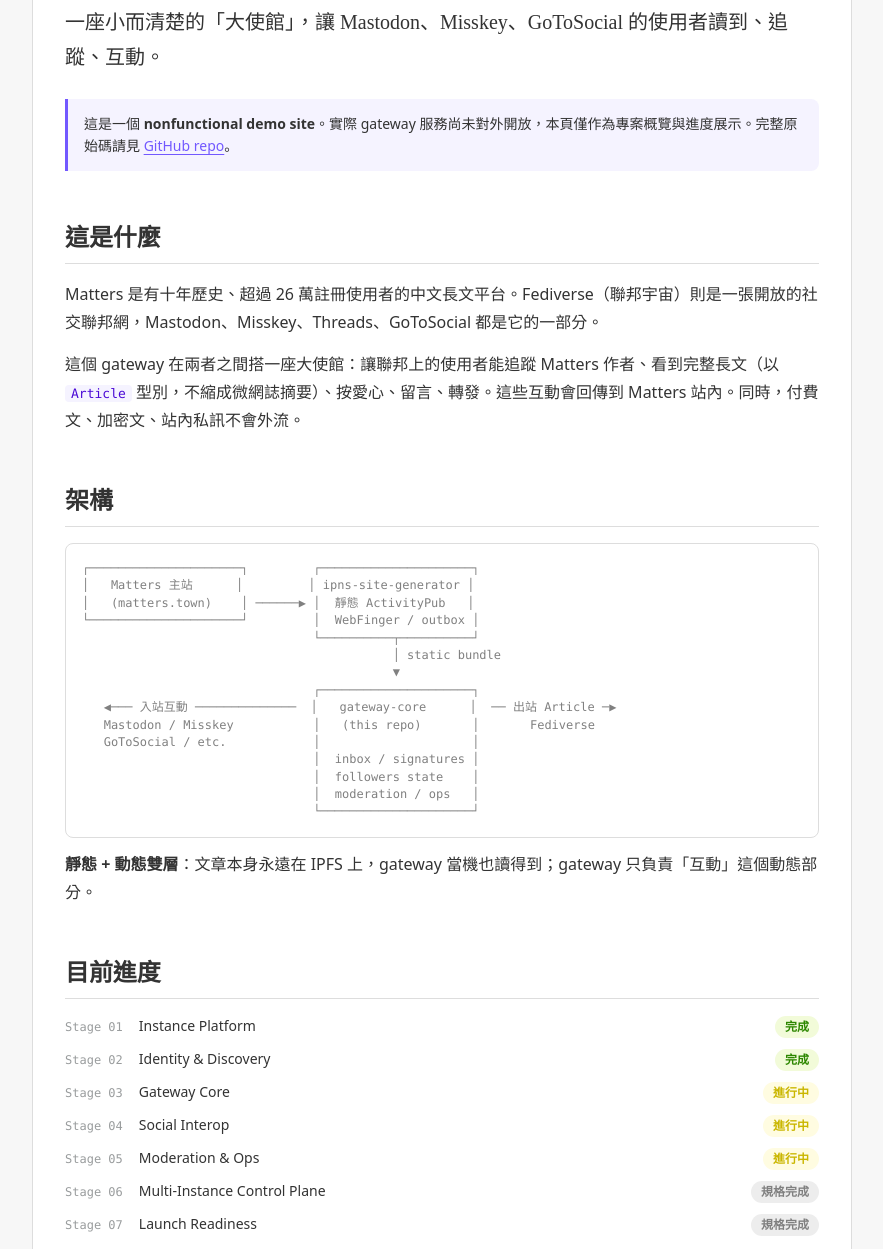
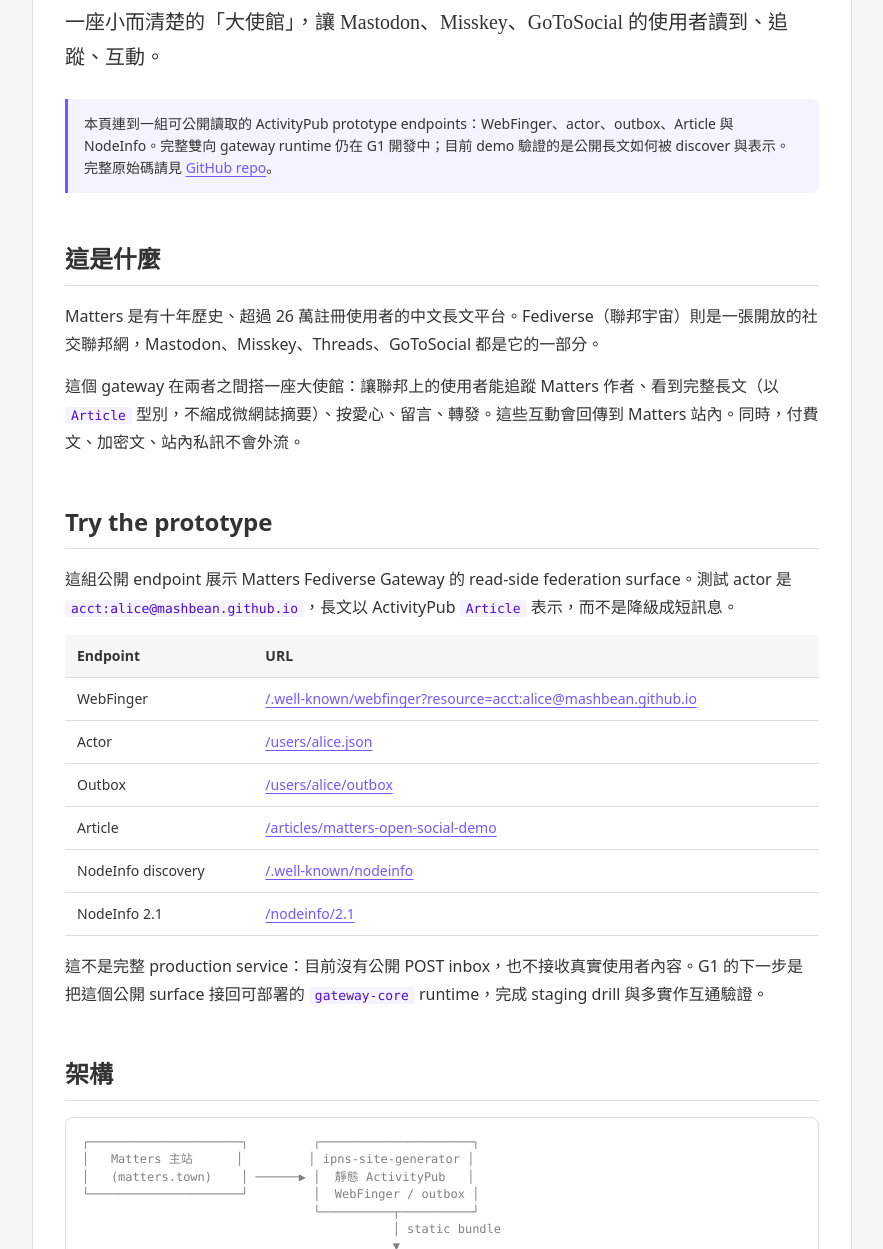
Before and after one commit to thematters/matters-fediverse-gateway, a plain HTML site: page docs/index.html in a window 1280 px wide. Shown: the part 256-1505 px from the top of the page, without its empty margins (198-1081 px from the left). Drawn offline with Linux system fonts and the light colour scheme.

Commit message:
Document functional ActivityPub demo

```diff
--- a/docs/index.html
+++ b/docs/index.html
@@ -264,16 +264,33 @@
 </div>
 
 <header class="hero">
-  <span class="badge">Demo · 開發中</span>
+  <span class="badge">Functional demo · 開發中</span>
   <h1>把 Matters 的長文，接上 Fediverse 這張聯邦網。</h1>
   <p class="subtitle">一座小而清楚的「大使館」，讓 Mastodon、Misskey、GoToSocial 的使用者讀到、追蹤、互動。</p>
-  <p class="demo-note">這是一個 <strong>nonfunctional demo site</strong>。實際 gateway 服務尚未對外開放，本頁僅作為專案概覽與進度展示。完整原始碼請見 <a href="https://github.com/mashbean/matters-fediverse-gateway">GitHub repo</a>。</p>
+  <p class="demo-note">本頁連到一組可公開讀取的 ActivityPub prototype endpoints：WebFinger、actor、outbox、Article 與 NodeInfo。完整雙向 gateway runtime 仍在 G1 開發中；目前 demo 驗證的是公開長文如何被 discover 與表示。完整原始碼請見 <a href="https://github.com/mashbean/matters-fediverse-gateway">GitHub repo</a>。</p>
 </header>
 
 <section>
   <h2>這是什麼</h2>
   <p>Matters 是有十年歷史、超過 26 萬註冊使用者的中文長文平台。Fediverse（聯邦宇宙）則是一張開放的社交聯邦網，Mastodon、Misskey、Threads、GoToSocial 都是它的一部分。</p>
   <p>這個 gateway 在兩者之間搭一座大使館：讓聯邦上的使用者能追蹤 Matters 作者、看到完整長文（以 <code>Article</code> 型別，不縮成微網誌摘要）、按愛心、留言、轉發。這些互動會回傳到 Matters 站內。同時，付費文、加密文、站內私訊不會外流。</p>
+</section>
+
+<section>
+  <h2>Try the prototype</h2>
+  <p>這組公開 endpoint 展示 Matters Fediverse Gateway 的 read-side federation surface。測試 actor 是 <code>acct:alice@mashbean.github.io</code>，長文以 ActivityPub <code>Article</code> 表示，而不是降級成短訊息。</p>
+  <table>
+    <thead><tr><th>Endpoint</th><th>URL</th></tr></thead>
+    <tbody>
+      <tr><td>WebFinger</td><td><a href="https://mashbean.github.io/.well-known/webfinger?resource=acct:alice@mashbean.github.io">/.well-known/webfinger?resource=acct:alice@mashbean.github.io</a></td></tr>
+      <tr><td>Actor</td><td><a href="https://mashbean.github.io/users/alice.json">/users/alice.json</a></td></tr>
+      <tr><td>Outbox</td><td><a href="https://mashbean.github.io/users/alice/outbox">/users/alice/outbox</a></td></tr>
+      <tr><td>Article</td><td><a href="https://mashbean.github.io/articles/matters-open-social-demo">/articles/matters-open-social-demo</a></td></tr>
+      <tr><td>NodeInfo discovery</td><td><a href="https://mashbean.github.io/.well-known/nodeinfo">/.well-known/nodeinfo</a></td></tr>
+      <tr><td>NodeInfo 2.1</td><td><a href="https://mashbean.github.io/nodeinfo/2.1">/nodeinfo/2.1</a></td></tr>
+    </tbody>
+  </table>
+  <p>這不是完整 production service：目前沒有公開 POST inbox，也不接收真實使用者內容。G1 的下一步是把這個公開 surface 接回可部署的 <code>gateway-core</code> runtime，完成 staging drill 與多實作互通驗證。</p>
 </section>
 
 <section>
@@ -308,6 +325,7 @@
     <span class="label">Stage 07</span><span class="name">Launch Readiness</span><span class="status todo">規格完成</span>
   </div>
   <ul>
+    <li>公開 ActivityPub prototype endpoints 已上線，可檢查 WebFinger、actor、outbox、Article 與 NodeInfo</li>
     <li>85 組自動化測試通過</li>
     <li>已與 <code>mastodon.social</code> 完成第一輪黑箱互通驗證</li>
     <li>SQLite + backup / restore / reconcile / replay 工具鏈到位</li>
@@ -363,7 +381,7 @@
 
 <footer>
   <p>授權：<a href="https://github.com/mashbean/matters-fediverse-gateway/blob/main/LICENSE">AGPL-3.0</a> · 維護者：<a href="https://github.com/mashbean">@mashbean</a> · 原始研發：Github <a href="https://github.com/thematters">@thematters</a></p>
-  <p>視覺採用 Matters Design System 1.5（Matters 2.0 New Palette）。本頁為靜態展示，不提供 ActivityPub 端點。</p>
+  <p>視覺採用 Matters Design System 1.5（Matters 2.0 New Palette）。本頁為 prototype overview；公開 demo endpoint 由 <a href="https://mashbean.github.io/.well-known/webfinger?resource=acct:alice@mashbean.github.io">acct:alice@mashbean.github.io</a> 提供。</p>
 </footer>
 
 </div>
```
Also changed, not shown: README.md.
